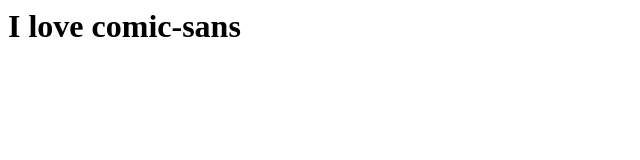
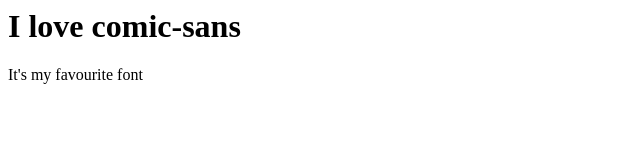
Before and after one commit to Terafora/Potionfy, a plain HTML site: page index.html in a window 1280 px wide. Shown: the whole page, without its empty margins (0-640 px from the left). Drawn offline with Linux system fonts and the light colour scheme.

Commit message:
added <p> to index

```diff
--- a/index.html
+++ b/index.html
@@ -1 +1,2 @@
 <h1>I love comic-sans</h1>
+<p>It's my favourite font</p>
```
